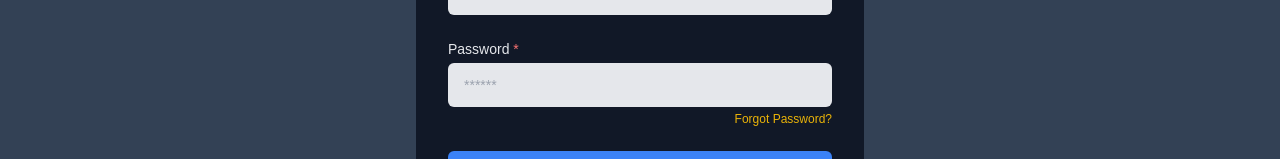
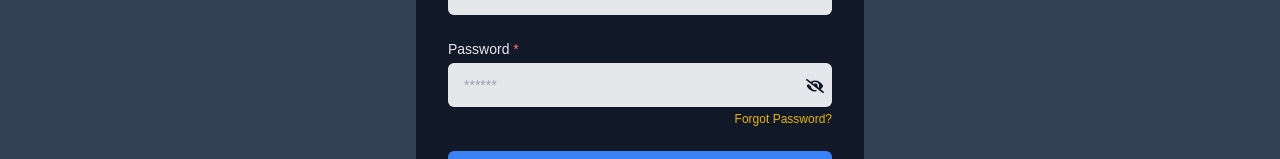
Before and after one commit to raian-shahrear/hack-the-code-client-side-a10, a React (Create React App) app: page /login in a window 1280 px wide. Shown: the part 301-460 px from the top of the page. Built offline with nearby package versions, Linux system fonts and the light colour scheme; no server answers.

Commit message:
password can be visibled

```diff
--- a/src/Pages/Login.js
+++ b/src/Pages/Login.js
@@ -1,7 +1,7 @@
 import React, { useState } from "react";
 import { Link, useLocation, useNavigate } from "react-router-dom";
 import { FcGoogle } from "react-icons/fc";
-import { FaFacebookF, FaGithub } from "react-icons/fa";
+import { FaFacebookF, FaGithub, FaEye, FaEyeSlash } from "react-icons/fa";
 import { useContext } from "react";
 import { UserContext } from "../Contexts/AuthContext";
 import { toast } from "react-toastify";
@@ -14,6 +14,7 @@ const Login = () => {
     useContext(UserContext);
   const [errorMessage, setErrorMessage] = useState("");
   const [isLoading, setIsLoading] = useState(false);
+  const [isPassVisible, setISPassVisible] = useState(false);
   const [email, setEmail] = useState("");
   const navigate = useNavigate();
   const location = useLocation();
@@ -142,13 +143,20 @@ const Login = () => {
             <label for="password" className="block text-gray-200">
               Password <span className="text-error">*</span>
             </label>
+            <div className="relative">
               <input
-              type="password"
+                type={isPassVisible ? "text" : "password"}
                 name="password"
                 id="password"
                 placeholder="******"
                 className="w-full px-4 py-3 rounded-md border-gray-700 bg-gray-200 text-gray-900 focus:border-blue-900"
               />
+              <div onClick={() => setISPassVisible(!isPassVisible)} className="absolute bottom-3 right-2 text-lg text-gray-900">
+                {
+                  isPassVisible ? <FaEye/> : <FaEyeSlash/>
+                }
+              </div>
+            </div>
             <div className="flex justify-end text-xs text-gray-400">
               <p
                 onClick={handlePasswordReset}
@@ -163,9 +171,9 @@ const Login = () => {
             <button className="block w-full p-3 text-center font-semibold rounded-md text-gray-900 bg-blue-500 hover:bg-blue-400">
               Log In
             </button>
-            { isLoading &&
+            {isLoading && (
               <div className="absolute bottom-2 left-24 w-8 h-8 border-4 border-dashed rounded-full animate-spin border-gray-200"></div>
-            }
+            )}
           </div>
         </form>
         <div className="flex items-center pt-4 space-x-1">
--- a/src/Pages/SignUp.js
+++ b/src/Pages/SignUp.js
@@ -1,7 +1,7 @@
 import React, { useState } from "react";
 import { Link, useNavigate } from "react-router-dom";
 import { FcGoogle } from "react-icons/fc";
-import { FaFacebookF, FaGithub } from "react-icons/fa";
+import { FaFacebookF, FaGithub, FaEye, FaEyeSlash } from "react-icons/fa";
 import { useContext } from "react";
 import { UserContext } from "../Contexts/AuthContext";
 import { toast } from "react-toastify";
@@ -22,6 +22,7 @@ const SignUp = () => {
   const navigate = useNavigate();
   const [errorMessage, setErrorMessage] = useState("");
   const [activeBtn, setActiveBtn] = useState(false);
+  const [isPassVisible, setISPassVisible] = useState(false);
   const [isLoading, setIsLoading] = useState(false);
 
   // Create a user account
@@ -113,8 +114,8 @@ const SignUp = () => {
   const verifyUserEmail = () => {
     verifyEmail()
       .then(() => {
-        const agree = window.alert("Please check your email for verification!")
-        if(!agree){
+        const agree = window.alert("Please check your email for verification!");
+        if (!agree) {
           toast.success(
             "Account has been registered successfully! Please login again!",
             { autoClose: 2000 }
@@ -287,14 +288,21 @@ const SignUp = () => {
               <label for="password" className="block text-sm">
                 Password <span className="text-error">*</span>
               </label>
+              <div className="relative">
                 <input
-                type="password"
+                  type={isPassVisible ? "text" : "password"}
                   name="password"
                   id="password"
                   placeholder="******"
                   className="w-full px-4 py-3 rounded-md border-gray-700 bg-gray-200 text-gray-900 focus:border-blue-900"
                   required
                 />
+                <div onClick={() => setISPassVisible(!isPassVisible)} className="absolute bottom-3.5 right-2 text-lg text-gray-900">
+                {
+                  isPassVisible ? <FaEye/> : <FaEyeSlash/>
+                }
+              </div>
+              </div>
               <p className="text-gray-500 font-semibold">
                 <small>
                   [password: at least 1 uppercase, 1 number, 1 special character
@@ -328,9 +336,9 @@ const SignUp = () => {
             >
               Sign Up
             </button>
-            { isLoading &&
+            {isLoading && (
               <div className="absolute bottom-2 left-24 w-8 h-8 border-4 border-dashed rounded-full animate-spin border-gray-200"></div>
-            }
+            )}
           </div>
         </form>
       </div>
```
Lines whose indentation alone changed are shown as unchanged.
